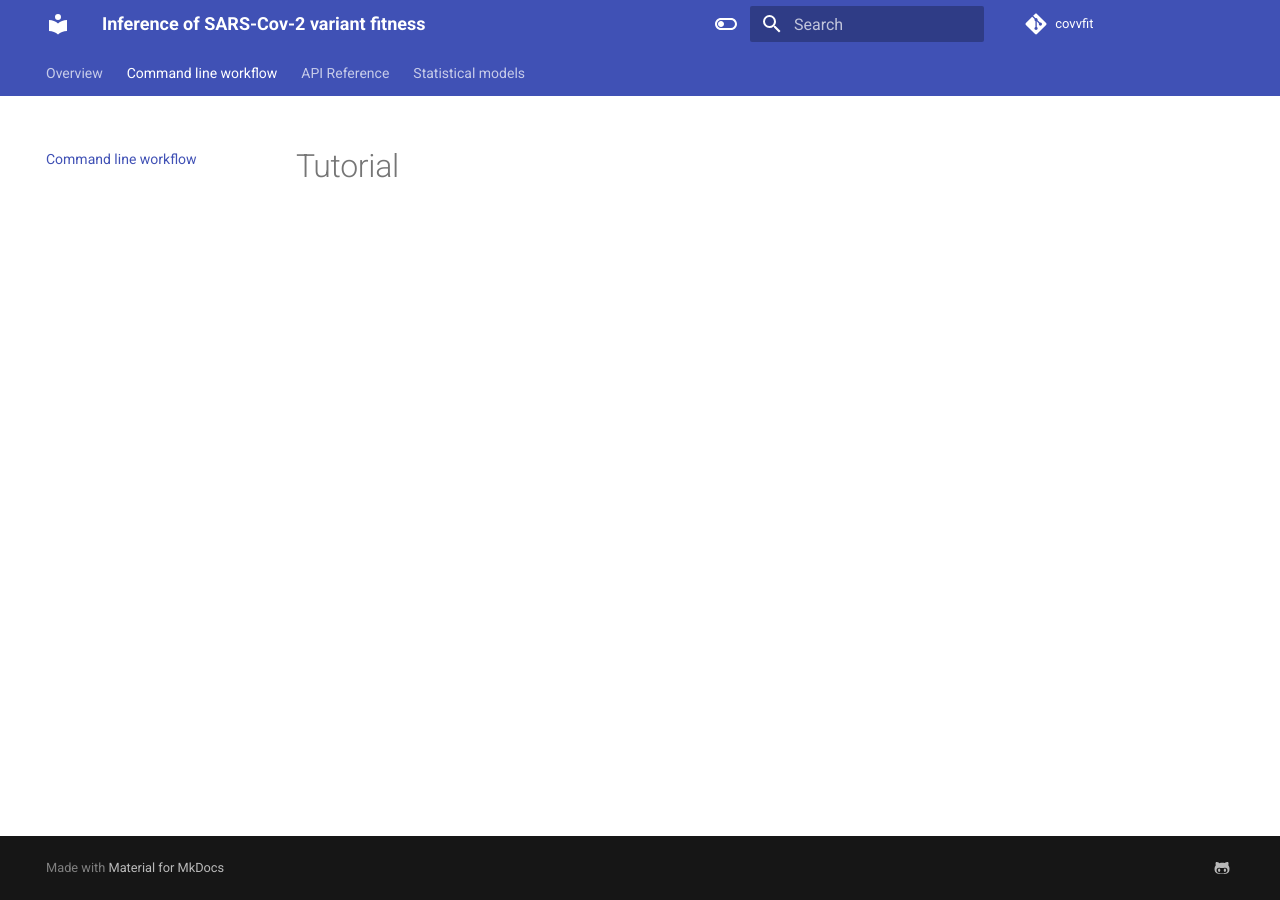
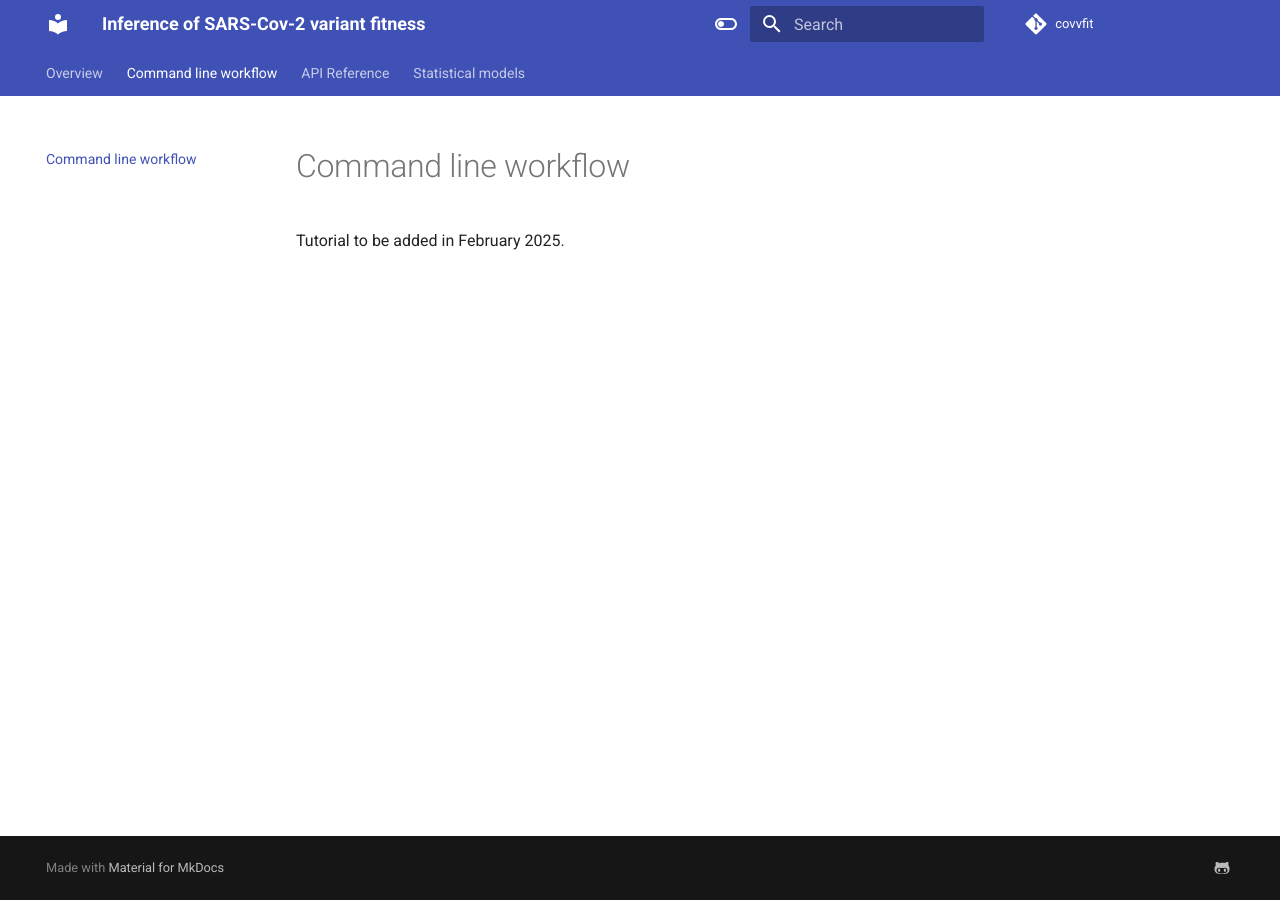
Before and after one commit to cbg-ethz/covvfit-, an MkDocs documentation site: the page built from docs/cli.md, in a window 1280 px wide. Built offline with MkDocs 1.6.1 and Material for MkDocs 9.7.7, drawn with Linux system fonts in a browser that asks for light colours; comment, search, counter and statistics services are not loaded.

Commit message:
Mark as uncompleted

```diff
--- a/docs/cli.md
+++ b/docs/cli.md
@@ -1 +1,3 @@
-# Tutorial
+# Command line workflow
+
+Tutorial to be added in February 2025.
```
